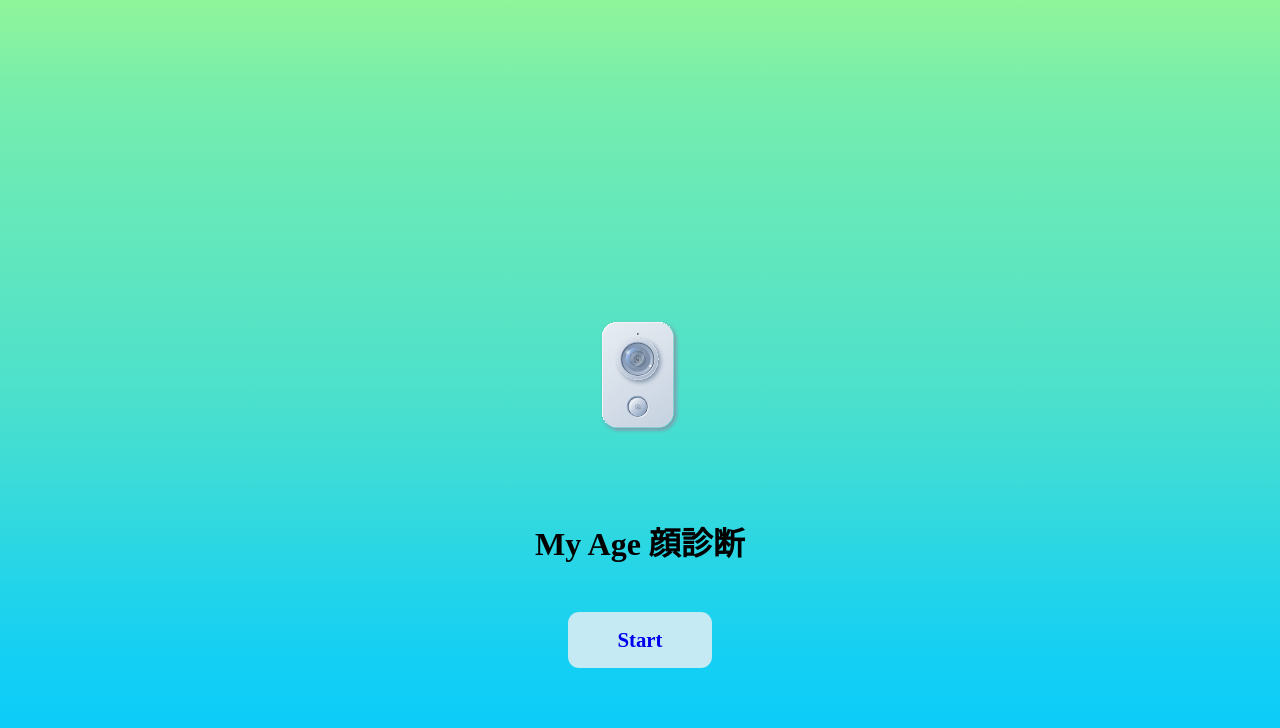
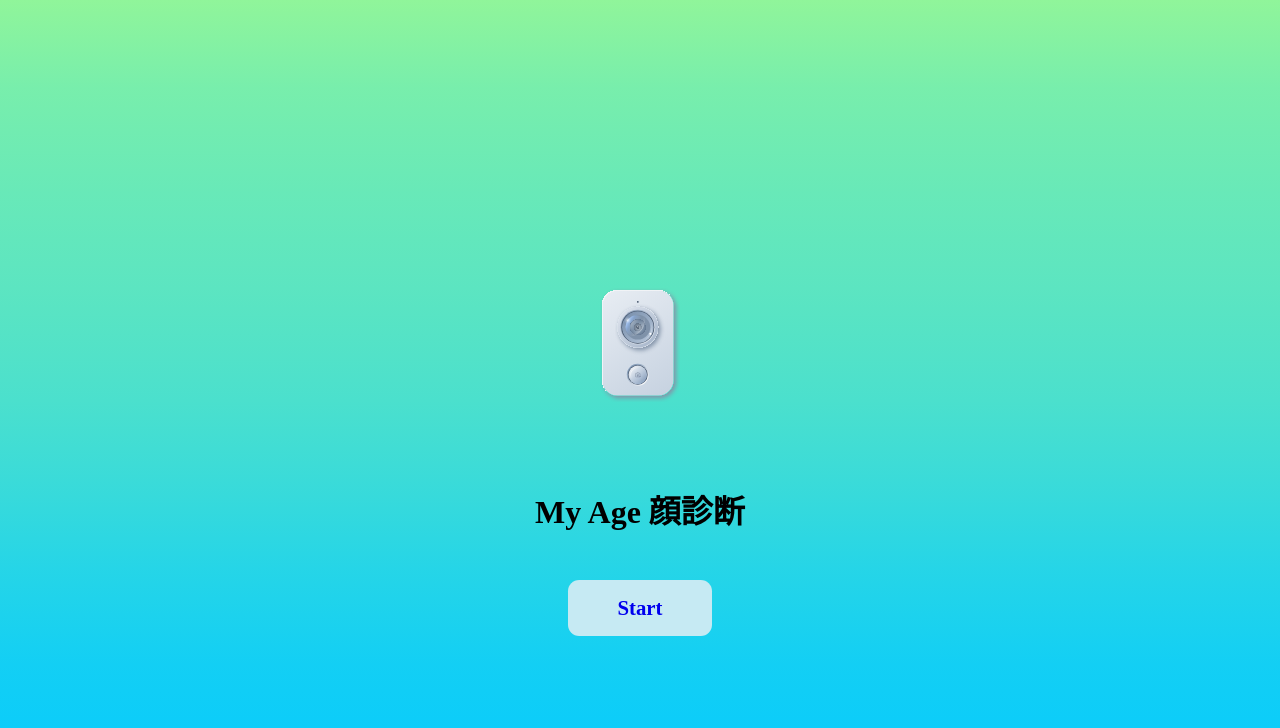
Before and after one commit to masatototo/my_age_app, a Next.js app: page / in a window 1280 px wide. Shown: the top 728 px of the page. Built offline with nearby package versions, Linux system fonts and the light colour scheme.

Commit message:
サイズ最適化

```diff
--- a/src/styles/index.module.css
+++ b/src/styles/index.module.css
@@ -6,7 +6,7 @@
 }
 
 .camera {
-  padding-top: 20rem;
+  padding-top: 18rem;
   text-align: center;
 }
 
```
